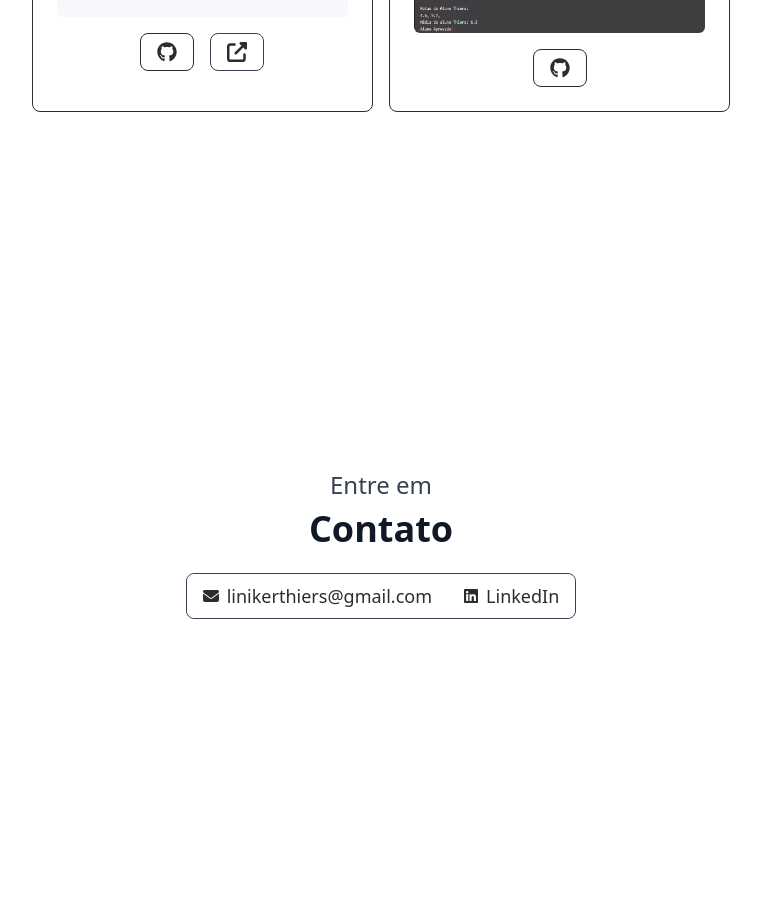
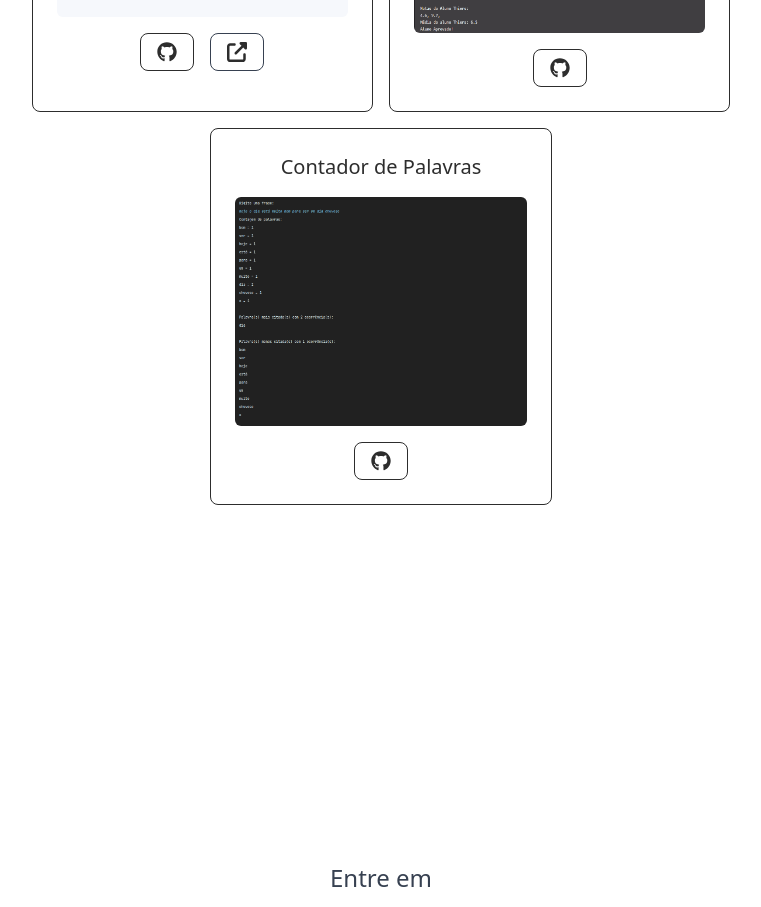
Before and after one commit to LinikerThiers/liniker_thiers_site, a React (Vite) app: page / in a window 1280 px wide. Shown: the part 3200-4107 px from the top of the page, without its empty margins (259-1020 px from the left). Built offline with nearby package versions, Linux system fonts and the light colour scheme.

Commit message:
adicao do contador de palavras

```diff
--- a/src/components/projetos.jsx
+++ b/src/components/projetos.jsx
@@ -6,6 +6,7 @@ import futebolStatistics from '/futebol-statistics.svg'
 import oldEcommerce from '/old-e-commerce.svg'
 import pokedex from '/pokedex.svg'
 import calculadoraEscolar from '/calculadora-de-media-escolar.svg'
+import contadorPalavras from '/contador-de-palavras.svg'
 
 
 const Projetos = ({ isDarkMode }) => {
@@ -92,6 +93,22 @@ const Projetos = ({ isDarkMode }) => {
                         </button>
                     </div>
                 </div>
+                {/* Contador de Palavras */}
+                <div className={`w-full md:w-1/3 ${isDarkMode ? 'bg-gray-800 border-white' : 'bg-white border-gray-800'} p-6 rounded-lg border flex flex-col items-center justify-center`}>
+                    <h3 className={`text-xl font-medium ${isDarkMode ? 'text-gray-100' : 'text-gray-800'} mb-4 text-center`}>Contador de Palavras</h3>
+                    <img
+                        alt='Imagem contador de palavras'
+                        src={contadorPalavras}
+                        className='w-full h-auto mb-4 rounded-md'
+                    />
+                    <div className='flex items-center justify-around space-x-4'>
+                        <button className={`px-4 py-2 border rounded-lg ${isDarkMode ? 'border-gray-400 text-gray-300 bg-gray-800 hover:bg-gray-700' : 'border-gray-800 text-gray-800 bg-white hover:bg-gray-100'}`}>
+                            <a href="https://github.com/LinikerThiers/contador-de-palavras" target="_blank" rel="noopener noreferrer" className="flex items-center justify-center">
+                                <FontAwesomeIcon icon={faGithub} className={`w-5 h-5 ${isDarkMode ? 'text-gray-300' : 'text-gray-800'}`} />
+                            </a>
+                        </button>
+                    </div>
+                </div>
             </div>
         </div>
     );
```
Also changed, not shown: public/contador-de-palavras.svg (added).
